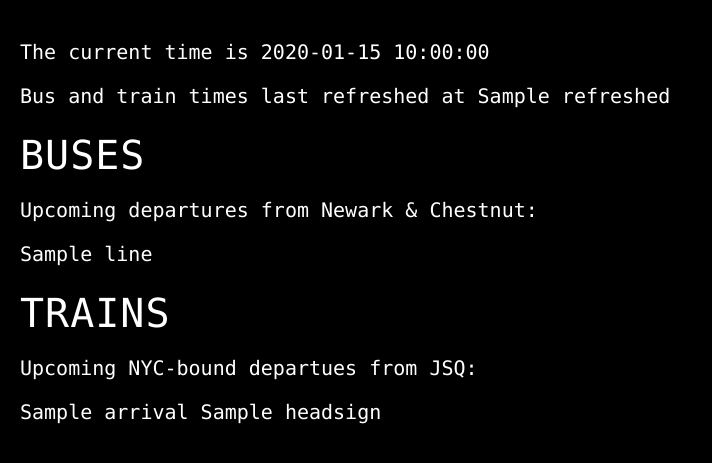
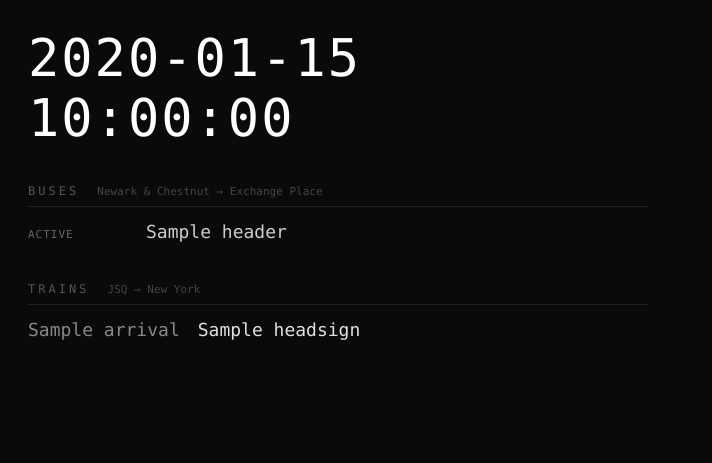
Before and after one commit to EscVelocityDigital/TransportationApp, a Flask app: template board/templates/board.html in a window 1280 px wide. Shown: the top 463 px of the page, without its empty margins (0-712 px from the left). Run offline with Flask 3, Linux system fonts and the light colour scheme; the template is opened without the code that fills it: most values are stand-ins (such as "Sample title", 1, 10 or a date in 2020).

Commit message:
Redesign UI and clean up template/CSS
- Rebuild board.html with clean departure board layout
- Add proper CSS: large clock, section headers, colored bus statuses
- Pass buses as structured dicts instead of pre-formatted strings

Co-Authored-By: Claude Sonnet 4.6 <noreply@anthropic.com>

```diff
--- a/board/app.py
+++ b/board/app.py
@@ -136,7 +136,7 @@ def board():
 
         # bus info
         token = get_bus_token_cached()
-        bus_lines = []
+        buses = []
 
         for route in routes:
             data = get_bus_dv(
@@ -147,16 +147,17 @@ def board():
             )
 
             for row in data.get("DVTrip", []):
-                status = row.get("departurestatus", "")
-                header = row.get("header", "")
-                bus_lines.append(f"{status:>10}  {header}")
+                buses.append({
+                    "status": row.get("departurestatus", ""),
+                    "header": row.get("header", ""),
+                })
 
         # train info
         trains = get_trains()
 
         return render_template(
             "board.html",
-            bus_lines=bus_lines,
+            buses=buses,
             now=now,
             refreshed=refreshed,
             trains=trains,
--- a/board/static/style.css
+++ b/board/static/style.css
@@ -1,22 +1,83 @@
-/* Page */
 body {
-  background: black;
+  background: #0a0a0a;
+  color: #e0e0e0;
+  font-family: Menlo, Monaco, Consolas, "Courier New", monospace;
+  font-size: 18px;
+  padding: 28px;
+  margin: 0;
+  max-width: 620px;
+}
+
+.clock {
+  font-size: 52px;
   color: white;
-  font-family: Menlo, Monaco, Consolas, "Courier New", monospace;
-  font-size: 20px;
-  padding: 20px;
+  margin-bottom: 36px;
+  letter-spacing: 2px;
+}
+
+section {
+  margin-bottom: 40px;
+}
+
+h2 {
+  font-size: 12px;
+  letter-spacing: 3px;
+  color: #555;
+  margin: 0 0 14px 0;
+  font-weight: normal;
+  border-bottom: 1px solid #1e1e1e;
+  padding-bottom: 8px;
+}
+
+.subtitle {
+  font-size: 11px;
+  color: #444;
+  margin-left: 8px;
+  letter-spacing: 0;
+}
+
+.departures {
+  display: flex;
+  flex-direction: column;
+  gap: 12px;
+}
+
+.row {
+  display: flex;
+  align-items: baseline;
+  gap: 18px;
+}
+
+.status {
+  font-size: 11px;
+  letter-spacing: 1px;
+  color: #666;
+  min-width: 100px;
+  text-transform: uppercase;
+}
+
+.status.scheduled {
+  color: #5a9;
+}
+
+.status.departed {
+  color: #444;
+}
+
+.route {
+  color: #ccc;
+}
+
+.time {
+  min-width: 75px;
+  color: #888;
+}
+
+.headsign {
+  /* color set inline per train line */
+}
+
+.none {
+  color: #444;
   margin: 0;
 }
-
-/* Header */
-.header {
-  margin-bottom: 24px;
-  line-height: 1.4;
-}
-
-/* Section titles */
-h1 {
-  margin: 24px 0 8px 0;
-  font-weight: normal;
-  letter-spacing: 1px;
-}
--- a/board/templates/board.html
+++ b/board/templates/board.html
@@ -1,54 +1,46 @@
 <!doctype html>
-
 <html>
 <head>
   <link rel="stylesheet" href="{{ url_for('static', filename='style.css') }}">
   <meta http-equiv="refresh" content="{{ refresh_seconds }}">
   <meta name="viewport" content="width=device-width, initial-scale=1.0">
+  <title>Departures</title>
 </head>
 <body>
-    <div>
 
-      <p>The current time is {{ now }}</p>
-      <p>Bus and train times last refreshed at {{ refreshed }}</p>
+  <div class="clock">{{ now }}</div>
 
-      <div>
-        <h1>BUSES</h1>
-        <p>Upcoming departures from Newark & Chestnut:</p>
-
-          <div>
-          {% if bus_lines %}
-          {% for line in bus_lines %}
-          <div>
-            {{ line }}
+  <section>
+    <h2>BUSES <span class="subtitle">Newark &amp; Chestnut &rarr; Exchange Place</span></h2>
+    {% if buses %}
+    <div class="departures">
+      {% for b in buses %}
+      <div class="row">
+        <span class="status {{ b.status | lower }}">{{ b.status }}</span>
+        <span class="route">{{ b.header }}</span>
       </div>
       {% endfor %}
+    </div>
     {% else %}
-          No upcoming bus departures
+    <p class="none">No upcoming departures</p>
     {% endif %}
-          </div>
+  </section>
 
-          <h1>TRAINS</h1>
-          <p>Upcoming NYC-bound departues from JSQ:</p>
-
-          <div>
+  <section>
+    <h2>TRAINS <span class="subtitle">JSQ &rarr; New York</span></h2>
     {% if trains %}
+    <div class="departures">
       {% for t in trains %}
-          <div>
-              <span style="color:#{{ t.line }};">
-              {{ "%10s"|format(t.arrival) }} {{ t.headsign }}</span>
+      <div class="row">
+        <span class="time">{{ t.arrival }}</span>
+        <span class="headsign" style="color: #{{ t.line }};">{{ t.headsign }}</span>
       </div>
       {% endfor %}
+    </div>
     {% else %}
-          No upcoming train departures
+    <p class="none">No upcoming departures</p>
     {% endif %}
+  </section>
 
-          </div>
-
-      </div>
-
-
-
-    </div>
 </body>
 </html>
```
Lines whose indentation alone changed are shown as unchanged.
